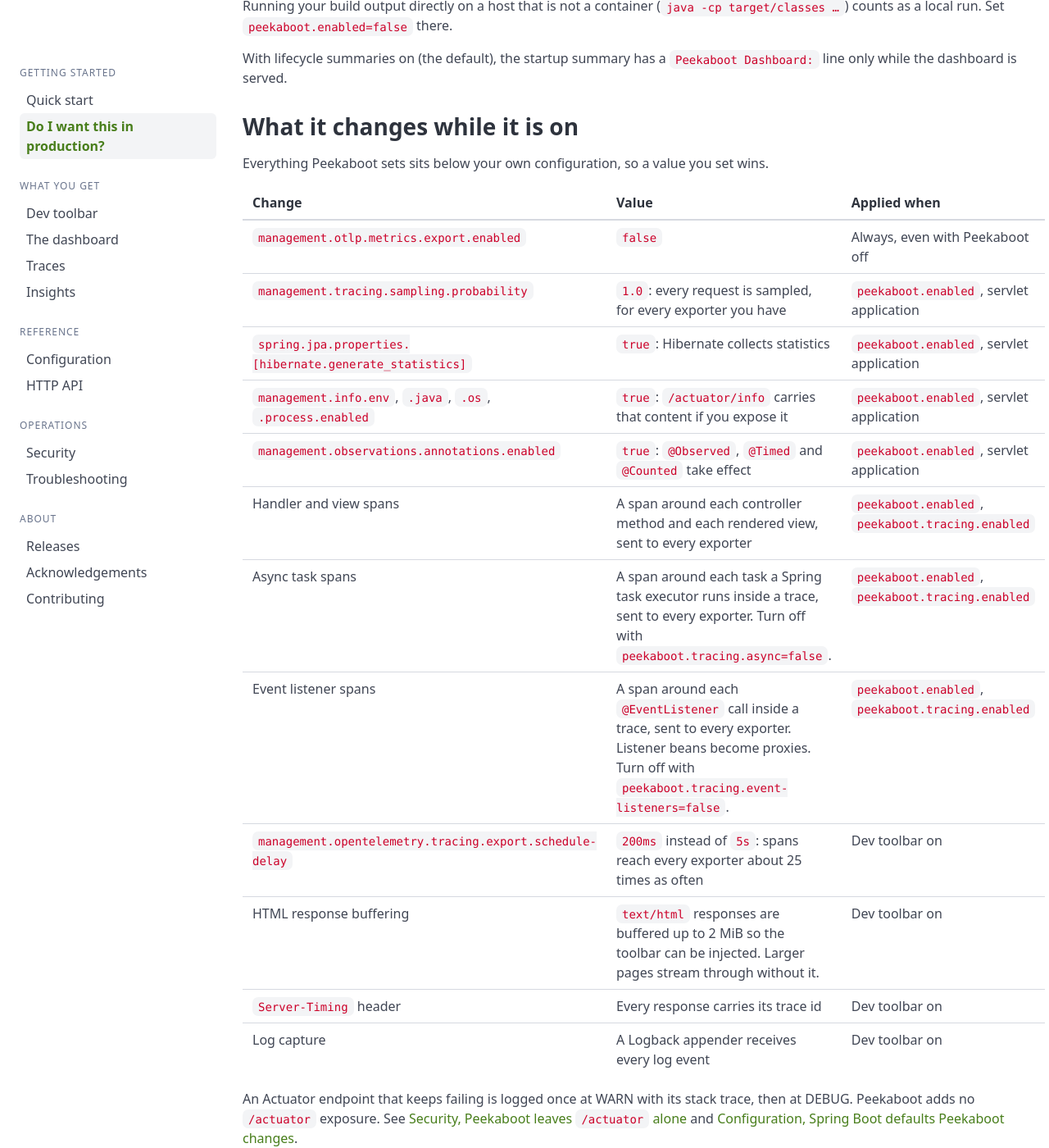
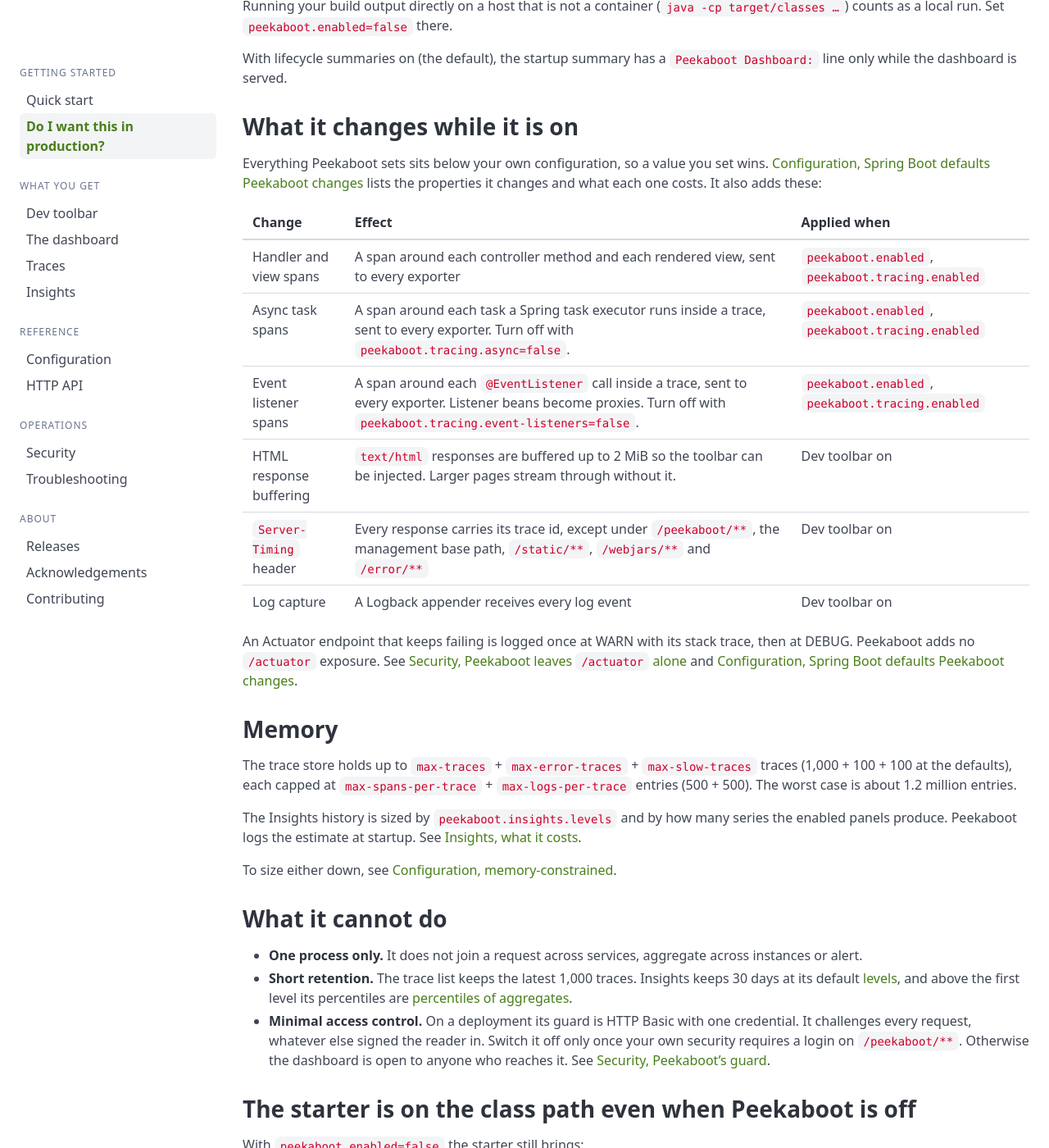
Before and after one commit to peekaboot-org/peekaboot-org.github.io, a Jekyll site: the page built from docs/in-production.md, in a window 1280 px wide and 1400 px high, scrolled down 402 px. Shown: the whole window at 82% size. Built offline with Jekyll 4.4.1, drawn with Linux system fonts in a browser that asks for light colours; some of the changed text lies outside the part shown.

Commit message:
docs: trim and correct the production page

```diff
--- a/docs/in-production.md
+++ b/docs/in-production.md
@@ -26,20 +26,17 @@
 ## What it changes while it is on {#what-it-costs-while-it-is-on}
 
 Everything Peekaboot sets sits below your own configuration, so a value you set wins.
+[Configuration, Spring Boot defaults Peekaboot
+changes]({{ '/docs/configuration/' | relative_url }}#what-peekaboot-sets-in-your-application)
+lists the properties it changes and what each one costs. It also adds these:
 
-| Change | Value | Applied when |
+| Change | Effect | Applied when |
 |---|---|---|
-| `management.otlp.metrics.export.enabled` | `false` | Always, even with Peekaboot off |
-| `management.tracing.sampling.probability` | `1.0`: every request is sampled, for every exporter you have | `peekaboot.enabled`, servlet application |
-| `spring.jpa.properties.[hibernate.generate_statistics]` | `true`: Hibernate collects statistics | `peekaboot.enabled`, servlet application |
-| `management.info.env`, `.java`, `.os`, `.process.enabled` | `true`: `/actuator/info` carries that content if you expose it | `peekaboot.enabled`, servlet application |
-| `management.observations.annotations.enabled` | `true`: `@Observed`, `@Timed` and `@Counted` take effect | `peekaboot.enabled`, servlet application |
 | Handler and view spans | A span around each controller method and each rendered view, sent to every exporter | `peekaboot.enabled`, `peekaboot.tracing.enabled` |
 | Async task spans | A span around each task a Spring task executor runs inside a trace, sent to every exporter. Turn off with `peekaboot.tracing.async=false`. | `peekaboot.enabled`, `peekaboot.tracing.enabled` |
 | Event listener spans | A span around each `@EventListener` call inside a trace, sent to every exporter. Listener beans become proxies. Turn off with `peekaboot.tracing.event-listeners=false`. | `peekaboot.enabled`, `peekaboot.tracing.enabled` |
-| `management.opentelemetry.tracing.export.schedule-delay` | `200ms` instead of `5s`: spans reach every exporter about 25 times as often | Dev toolbar on |
 | HTML response buffering | `text/html` responses are buffered up to 2 MiB so the toolbar can be injected. Larger pages stream through without it. | Dev toolbar on |
-| `Server-Timing` header | Every response carries its trace id | Dev toolbar on |
+| `Server-Timing` header | Every response carries its trace id, except under `/peekaboot/**`, the management base path, `/static/**`, `/webjars/**` and `/error/**` | Dev toolbar on |
 | Log capture | A Logback appender receives every log event | Dev toolbar on |
 
 An Actuator endpoint that keeps failing is logged once at WARN with its stack trace, then at
@@ -68,9 +65,10 @@
   at its default [levels]({{ '/docs/insights/' | relative_url }}#levels), and above the first
   level its percentiles are [percentiles of
   aggregates]({{ '/docs/insights/' | relative_url }}#percentiles-of-aggregates).
-- **Minimal access control.** Outside local development its guard is HTTP Basic with
-  one credential. It challenges every request, so switch it off once your own security covers
-  the dashboard. See [Security, Peekaboot's
+- **Minimal access control.** On a deployment its guard is HTTP Basic with one credential. It
+  challenges every request, whatever else signed the reader in. Switch it off only once your
+  own security requires a login on `/peekaboot/**`. Otherwise the dashboard is open to anyone
+  who reaches it. See [Security, Peekaboot's
   guard]({{ '/docs/security/' | relative_url }}#peekaboots-guard).
 
 ## The starter is on the class path even when Peekaboot is off {#class-path}
@@ -80,9 +78,9 @@
 - `spring-boot-starter-actuator`. Spring Boot's default exposure serves `/actuator` and
   `/actuator/health` over HTTP.
 - A `MeterRegistry` with Spring Boot's JVM, system and Logback meters.
-- The OpenTelemetry SDK and OTLP exporters. Nothing is sent: metrics export is off (see the
-  table above), and Spring Boot creates trace and log exporters only once you configure an
-  endpoint.
+- The OpenTelemetry SDK and OTLP exporters. Nothing is sent. Metrics export is off, see
+  [Configuration]({{ '/docs/configuration/' | relative_url }}#what-peekaboot-sets-in-your-application),
+  and Spring Boot creates trace and log exporters only once you configure an endpoint.
 - Peekaboot's own jars, unused.
 
 If that is not acceptable, keep the starter out of the artifact.
```
